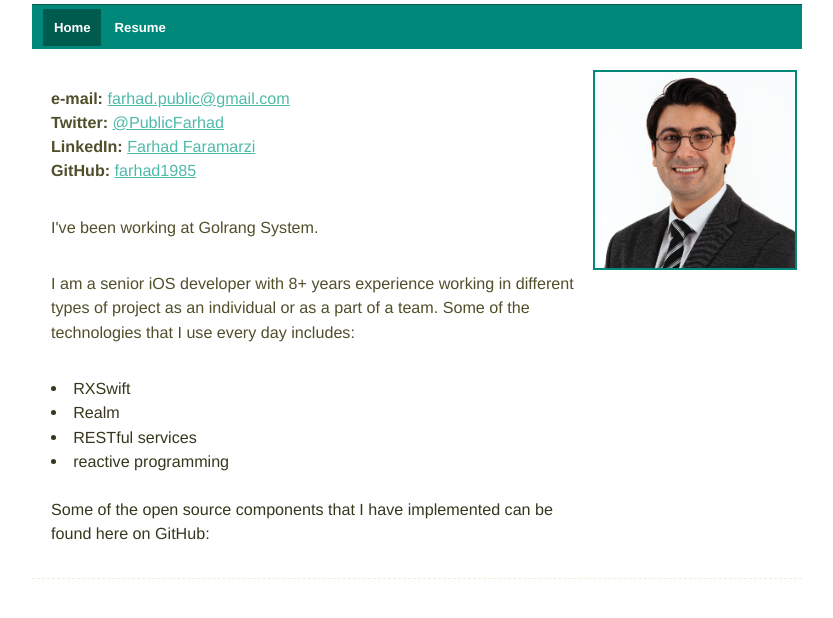
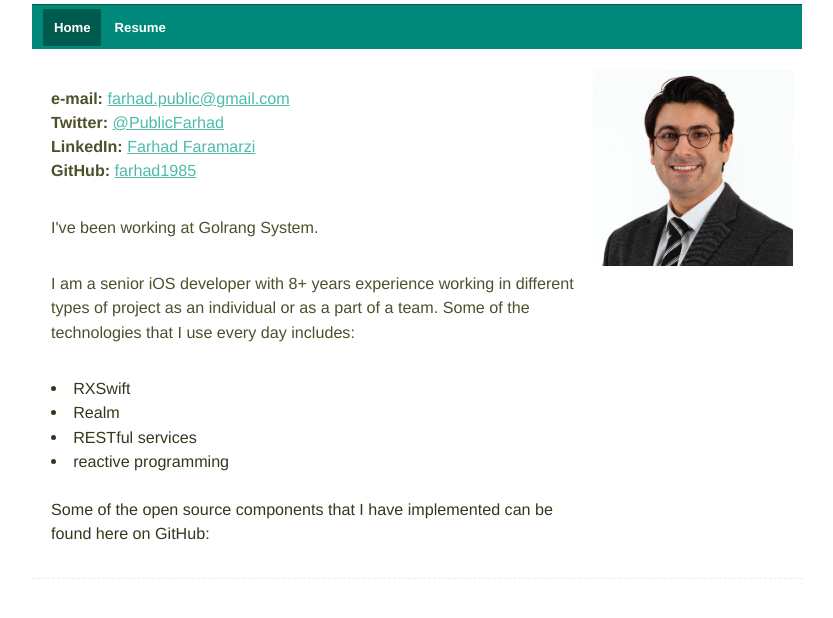
Before and after one commit to farhad1985/farhad1985.github.io, a plain HTML site: page index.html in a window 1280 px wide. Shown: the part 120-738 px from the top of the page, without its empty margins (223-1056 px from the left). Drawn offline with nearby package versions, Linux system fonts and the light colour scheme.

Commit message:
Update default.css

```diff
--- a/default.css
+++ b/default.css
@@ -254,7 +254,7 @@ body
 img.mypic
 {
     border-color: #00897b;
-    border-width: 2px;
+    border-width: 0px;
     border-style: solid;
 }
 
```
